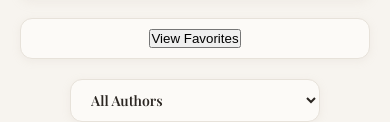
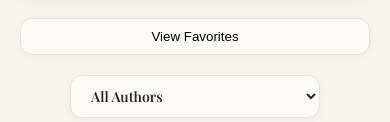
Before and after one commit to vlfwww/Book_catalog, a website built with Vite: page index.html in a window 390 px wide. Shown: the part 269-391 px from the top of the page. Built offline with nearby package versions, Linux system fonts and the light colour scheme; no server answers.

Commit message:
fix: change dispaly of the view favorites button

```diff
--- a/src/components/Intro/Intro.css
+++ b/src/components/Intro/Intro.css
@@ -134,6 +134,10 @@
     transition: background 0.2s ease;
     max-width: 350px;
     margin: 20px auto;
+    & button {
+      border: none;
+      background-color: transparent;
+    }
   }
 
   .view-favorites-mobile-btn:hover {
```
